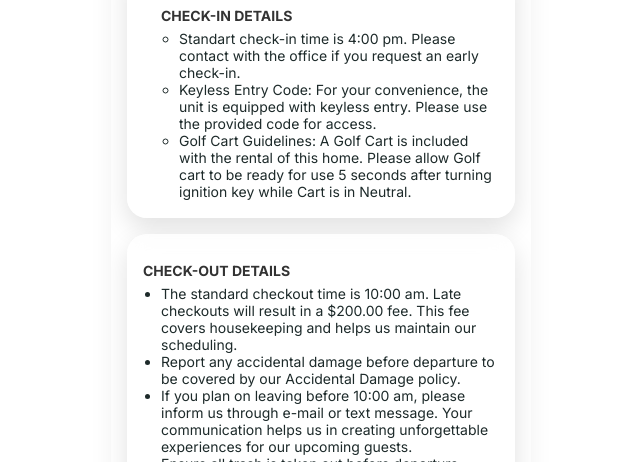
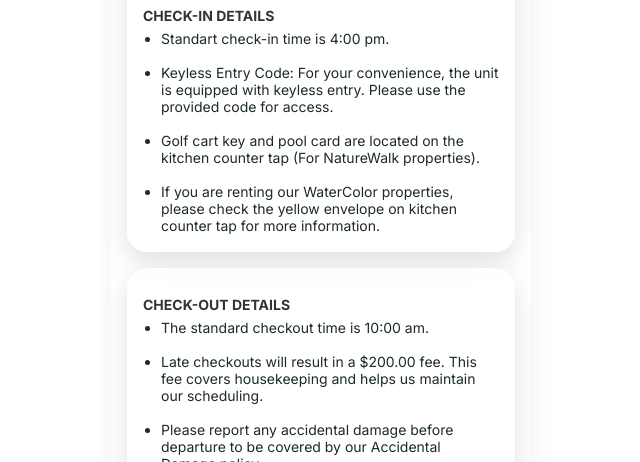
Before and after one commit to BugSquashQueen/qr-code-project, a plain HTML site: page checkin.html in a window 1280 px wide. Shown: the part 490-952 px from the top of the page, without its empty margins (319-959 px from the left). Drawn offline with Linux system fonts and the light colour scheme.

Commit message:
Update Dream Destinations pages

```diff
--- a/checkin.html
+++ b/checkin.html
@@ -196,16 +196,20 @@ ul { margin: 0; padding-left: 18px; font-size: 14px; }
         <h2 class="section-title">CHECK IN/OUT</h2>
 
 
-        <ul>
+
 
            <h3>Check-In Details</h3>
         <ul>
-          <li>Standart check-in time is 4:00 pm. Please contact with the office if you request an early check-in.</li>
+          <li>Standart check-in time is 4:00 pm.</li>
+          <br>
           <li>Keyless Entry Code: For your convenience, the unit is equipped with keyless entry. Please use the provided code for access.</li>
-          <li>Golf Cart Guidelines: A Golf Cart is included with the rental of this home. Please allow Golf cart to be ready for use 5 seconds after turning ignition key while Cart is in Neutral.</li>
+          <br>
+          <li>Golf cart key and pool card are located on the kitchen counter tap (For NatureWalk properties).  </li>
+          <br>
+          <li>If you are renting our WaterColor properties, please check the yellow envelope on kitchen counter tap for more information.</li>
 
 
-        </ul>
+
       </section>
 
 
@@ -215,17 +219,30 @@ ul { margin: 0; padding-left: 18px; font-size: 14px; }
 <section class="card">
        <h3>Check-Out Details</h3>
         <ul>
-          <li>The standard checkout time is 10:00 am. Late checkouts will result in a $200.00 fee. This fee covers housekeeping and helps us maintain our scheduling.</li>
-          <li>Report any accidental damage before departure to be covered by our Accidental Damage policy.</li>
-          <li>If you plan on leaving before 10:00 am, please inform us through e-mail or text message. Your communication helps us in creating unforgettable experiences for our upcoming guests.</li>
+          <li>The standard checkout time is 10:00 am. </li>
+          <br>
+          <li>Late checkouts will result in a $200.00 fee. This fee covers housekeeping and helps us maintain our scheduling.</li>
+          <br>
+          <li>Please report any accidental damage before departure to be covered by our Accidental Damage policy.</li>
+          <br>
+          <li>If you plan on leaving before 10:00 am, please inform us through e-mail or text message.</li>
+          <br>
           <li>Ensure all trash is taken out before departure.</li>
+          <br>
           <li>Wash all dishes or run them through the dishwasher.</li>
+          <br>
           <li>All linens are professionally laundered upon departure. Please refrain from washing linens or terry.</li>
+          <br>
           <li>Set the A/C temperature to 75 degrees.</li>
+          <br>
           <li>Confirm that the door lock is set to lock the door securely.</li>
+          <br>
           <li>If applicable, leave all wristbands or passes on the kitchen counter by the coffee maker. <i>(For WaterColor Properties)</i></li>
+          <br>
           <li>If applicable, plug in and cover the golf cart before departure.</li>
+          <br>
           <li>We are a full-service rental company and want to make sure you are as happy as possible with your vacation. If you experience any issues at all during your stay, please call or text us!</li>
+          <br>
           <li>Late Check-Out: Please request at least 24 hours in advance</li>
 
         </ul>
```
